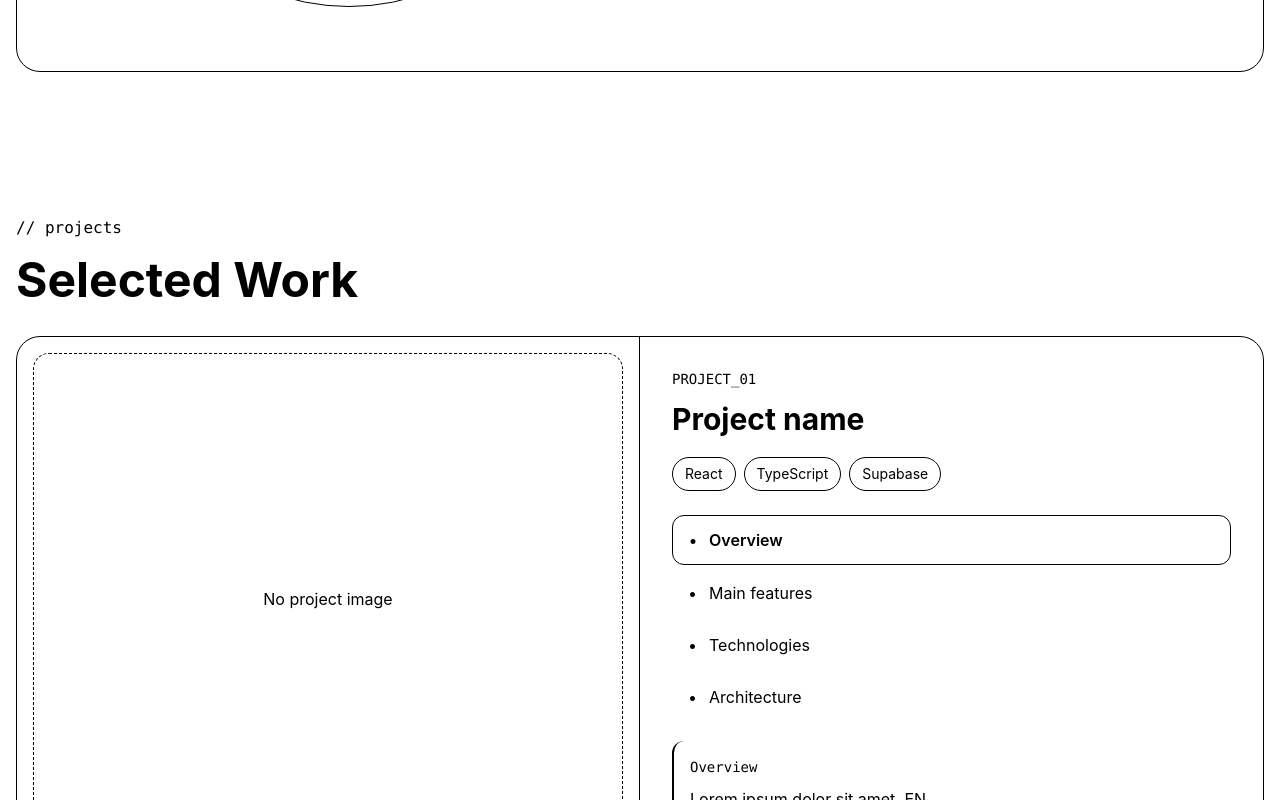
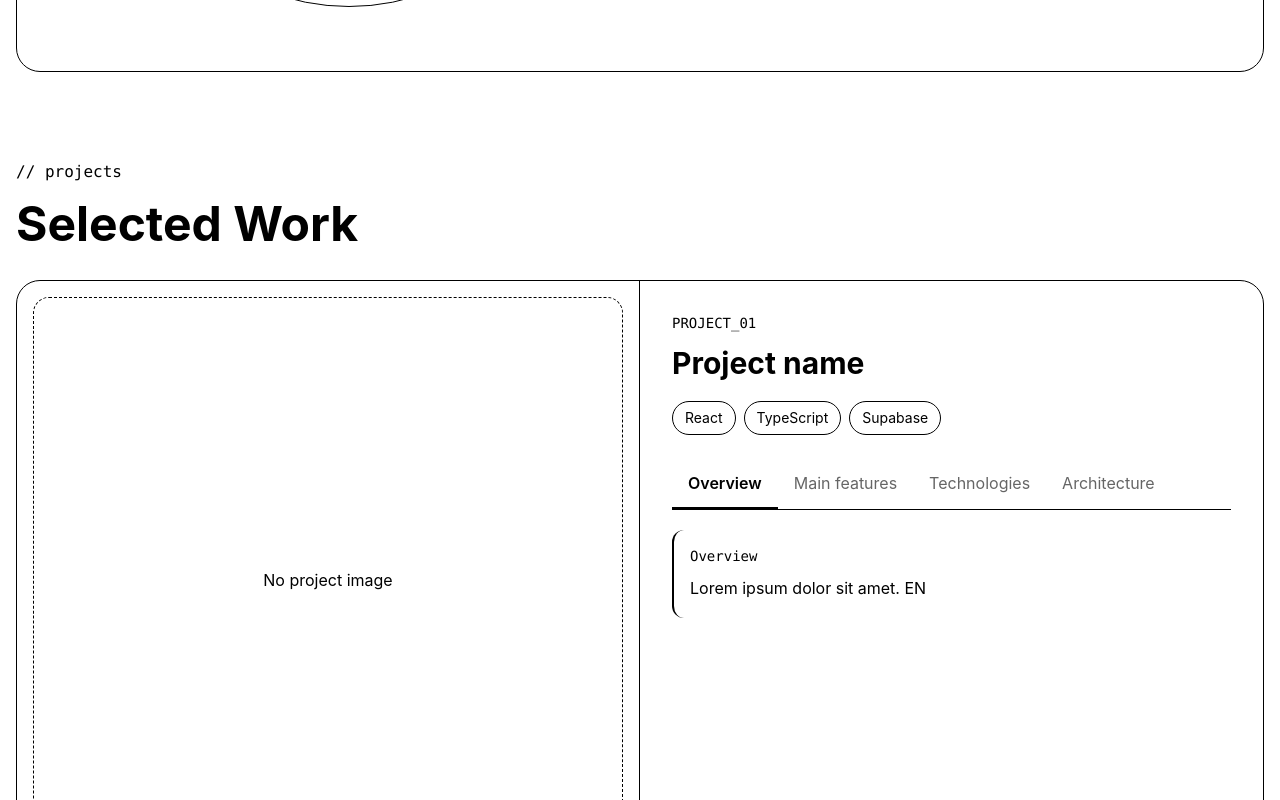
Before and after one commit to KrajewskiD/Portfolio, a React app: page / in a window 1280 px wide. Shown: the part 620-1420 px from the top of the page. Built offline with nearby package versions, Linux system fonts and the light colour scheme; the HTML template or start-up script is replaced by a standard one.

Commit message:
Add tabs to ProjectCard component

```diff
--- a/src/components/projects/ProjectCard.tsx
+++ b/src/components/projects/ProjectCard.tsx
@@ -6,7 +6,7 @@ type ProjectCardProps = {
 
 function ProjectCard({ children }: ProjectCardProps) {
   return (
-    <article className="mt-8 grid overflow-hidden rounded-3xl border lg:grid-cols-2">
+    <article className="mt-8 grid overflow-hidden rounded-3xl border lg:min-h-[75vh] lg:grid-cols-2">
       {children}
     </article>
   );
--- a/src/components/projects/ProjectTopic.tsx
+++ b/src/components/projects/ProjectTopic.tsx
@@ -1,25 +1,34 @@
 type ProjectTopicProps = {
+  id: string;
+  panelId: string;
   label: string;
   active: boolean;
   onSelect: () => void;
 };
 
-function ProjectTopic({ label, active, onSelect }: ProjectTopicProps) {
+function ProjectTopic({
+  id,
+  panelId,
+  label,
+  active,
+  onSelect,
+}: ProjectTopicProps) {
   return (
-    <li>
     <button
+      id={id}
       type="button"
+      role="tab"
+      aria-selected={active}
+      aria-controls={panelId}
       onClick={onSelect}
-        className={
+      className={`shrink-0 whitespace-nowrap border-b-2 px-4 py-3 ${
         active
-            ? "w-full rounded-xl border px-4 py-3 text-left font-semibold"
-            : "w-full px-4 py-3 text-left"
-        }
+          ? "border-black font-semibold"
+          : "border-transparent opacity-60"
+      }`}
     >
-        <span className="mr-3">•</span>
       {label}
     </button>
-    </li>
   );
 }
 
--- a/src/components/projects/ProjectTopicsGroup.tsx
+++ b/src/components/projects/ProjectTopicsGroup.tsx
@@ -1,4 +1,4 @@
-import { useState } from "react";
+import { useId, useState } from "react";
 
 import type { Language } from "../../types/language";
 import type { ProjectTopicData } from "../../types/project";
@@ -9,7 +9,11 @@ type ProjectTopicsGroupProps = {
   language: Language;
 };
 
-function ProjectTopicsGroup({ topics, language }: ProjectTopicsGroupProps) {
+function ProjectTopicsGroup({
+  topics,
+  language,
+}: ProjectTopicsGroupProps) {
+  const groupId = useId();
   const [activeId, setActiveId] = useState(topics[0]?.id ?? "");
 
   const activeTopic =
@@ -19,26 +23,46 @@ function ProjectTopicsGroup({ topics, language }: ProjectTopicsGroupProps) {
     return null;
   }
 
+  const panelId = `${groupId}-panel`;
+
   return (
     <>
-      <ul className="mt-6 space-y-1">
+      <div
+        role="tablist"
+        className="mt-6 flex w-full overflow-x-auto border-b"
+      >
         {topics.map((topic) => (
           <ProjectTopic
             key={topic.id}
-            label={language === "pl" ? topic.labelPl : topic.labelEn}
+            id={`${groupId}-${topic.id}-tab`}
+            panelId={panelId}
+            label={
+              language === "pl"
+                ? topic.labelPl
+                : topic.labelEn
+            }
             active={topic.id === activeTopic.id}
             onSelect={() => setActiveId(topic.id)}
           />
         ))}
-      </ul>
+      </div>
 
-      <div className="mt-5 rounded-xl border-l-2 p-4">
+      <div
+        id={panelId}
+        role="tabpanel"
+        aria-labelledby={`${groupId}-${activeTopic.id}-tab`}
+        className="mt-5 rounded-xl border-l-2 p-4"
+      >
         <p className="font-mono text-sm">
-          {language === "pl" ? activeTopic.labelPl : activeTopic.labelEn}
+          {language === "pl"
+            ? activeTopic.labelPl
+            : activeTopic.labelEn}
         </p>
 
         <p className="mt-2 leading-7">
-          {language === "pl" ? activeTopic.contentPl : activeTopic.contentEn}
+          {language === "pl"
+            ? activeTopic.contentPl
+            : activeTopic.contentEn}
         </p>
       </div>
     </>
--- a/src/features/ProjectsSection.tsx
+++ b/src/features/ProjectsSection.tsx
@@ -25,7 +25,7 @@ function ProjectsSection({
   return (
     <section
       id="projects"
-      className="scroll-mt-24 pt-16 pb-8 sm:pt-20 sm:pb-10"
+      className="scroll-mt-0 pt-4 pb-8 sm:pt-6 sm:pb-10"
     >
       <SectionHeading label={label} title={title} />
 
```
Lines whose indentation alone changed are shown as unchanged.
